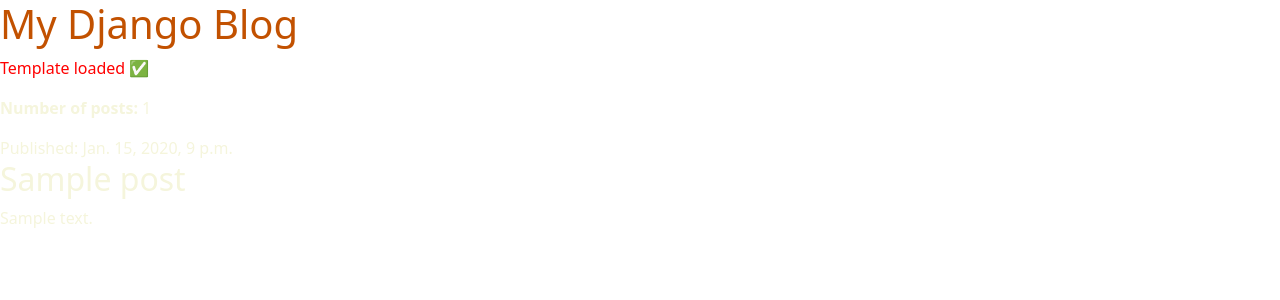
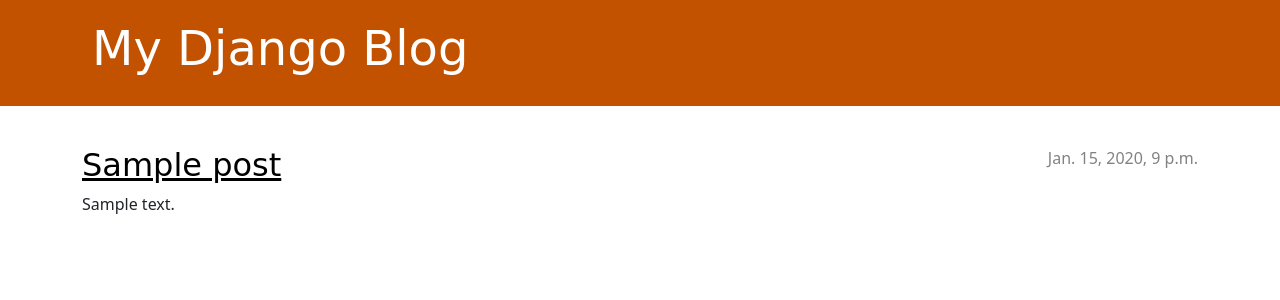
Before and after one commit to sunilbastola/my-django-blog, a Django app: page / in a window 1280 px wide. Shown: the top 300 px of the page. Run offline with Django 5.2, Linux system fonts and the light colour scheme; tables that the repository leaves empty hold one stand-in row (values such as "Sample post").

Commit message:
Added the blog view template

```diff
--- a/blog/static/css/blog.css
+++ b/blog/static/css/blog.css
@@ -1,7 +1,71 @@
-h1 {
-    color: #C25100;
+.page-header {
+  background-color: #c25100;
+  margin-top: 0;
+  margin-bottom: 40px;
+  padding: 20px 20px 20px 40px;
 }
 
-p, article {
-    color: beige;
+.page-header h1,
+.page-header h1 a,
+.page-header h1 a:visited,
+.page-header h1 a:active {
+  color: #ffffff;
+  font-size: 36pt;
+  text-decoration: none;
 }
+
+h1,
+h2,
+h3,
+h4 {
+  font-family: "Lobster", cursive;
+}
+
+.date {
+  color: #828282;
+}
+
+.save {
+  float: right;
+}
+
+.post-form textarea,
+.post-form input {
+  width: 100%;
+}
+
+.top-menu,
+.top-menu:hover,
+.top-menu:visited {
+  color: #ffffff;
+  float: right;
+  font-size: 26pt;
+  margin-right: 20px;
+}
+
+.post {
+  margin-bottom: 70px;
+}
+
+.post h2 a,
+.post h2 a:visited {
+  color: #000000;
+}
+
+.post > .date,
+.post > .actions {
+  float: right;
+}
+
+.btn-secondary,
+.btn-secondary:visited {
+  color: #c25100;
+  background: none;
+  border-color: #c25100;
+  margin-left: 15px;
+}
+
+.btn-secondary:hover {
+  color: #ffffff;
+  background-color: #c25100;
+}
--- /dev/null
+++ b/blog/templates/blog/base.html
@@ -0,0 +1,27 @@
+{% load static %}
+
+<!DOCTYPE html>
+<html>
+  <head>
+    <title>Django Girls blog</title>
+    <link
+      rel="stylesheet"
+      href="https://cdn.jsdelivr.net/npm/bootstrap@5.3.3/dist/css/bootstrap.min.css"
+      integrity="sha384-QWTKZyjpPEjISv5WaRU9OFeRpok6YctnYmDr5pNlyT2bRjXh0JMhjY6hW+ALEwIH"
+      crossorigin="anonymous"
+    />
+    <link rel="stylesheet" href="{% static 'css/blog.css' %}" />
+  </head>
+  <body>
+    <header class="page-header">
+      <div class="container">
+        <h1><a href="/">My Django Blog</a></h1>
+      </div>
+    </header>
+    <main class="container">
+      <div class="row">
+        <div class="col">{% block content %} {% endblock %}</div>
+      </div>
+    </main>
+  </body>
+</html>
--- a/blog/templates/blog/post_list.html
+++ b/blog/templates/blog/post_list.html
@@ -1,28 +1,13 @@
-{% load static %}
-<!DOCTYPE html>
-<html>
-<head>
-    <title>My Django Blog</title>
-    <link rel="stylesheet" href="https://cdn.jsdelivr.net/npm/bootstrap@5.3.3/dist/css/bootstrap.min.css" integrity="sha384-QWTKZyjpPEjISv5WaRU9OFeRpok6YctnYmDr5pNlyT2bRjXh0JMhjY6hW+ALEwIH" crossorigin="anonymous">
-    <link rel="stylesheet" href="{% static 'css/blog.css' %}">
-</head>
-<body>
-    <h1>My Django Blog</h1>
+{% extends "blog/base.html" %}
 
-    <p style="color: red;">Template loaded ✅</p>
-
-    <p><strong>Number of posts:</strong> {{ posts|length }}</p>
-
-    {% if posts %}
-        {% for post in posts %}
-            <article>
-                <time>Published: {{ post.published_date }}</time>
-                <h2>{{ post.title }}</h2>
-                <p>{{ post.text|linebreaksbr }}</p>
-            </article>
-        {% endfor %}
-    {% else %}
-        <p>No posts found.</p>
-    {% endif %}
-</body>
-</html>
+{% block content %}
+    {% for post in posts %}
+        <article class="post">
+            <time class="date">
+                {{ post.published_date }}
+            </time>
+            <h2><a href="{% url 'post_detail' pk=post.pk %}">{{ post.title }}</a></h2>
+            <p>{{ post.text|linebreaksbr }}</p>
+        </article>
+    {% endfor %}
+{% endblock %}
--- a/blog/urls.py
+++ b/blog/urls.py
@@ -3,4 +3,5 @@ from . import views
 
 urlpatterns = [
     path("", views.post_list, name = "post_list"),
+    path("/post/<int:pk>/", views.post_detail, name = 'post_detail'),
 ]
--- a/blog/views.py
+++ b/blog/views.py
@@ -1,4 +1,4 @@
-from django.shortcuts import render
+from django.shortcuts import render, get_object_or_404
 from .models import Post
 from django.utils import timezone
 
@@ -8,3 +8,7 @@ from django.utils import timezone
 def post_list(request):
     posts = Post.objects.filter(published_date__lte = timezone.now()).order_by('published_date')
     return render(request, 'blog/post_list.html', {'posts': posts})
+
+def post_detail(request, pk):
+    post = get_object_or_404(Post, pk=pk)
+    return render(request, 'blog/post_detail.html', {'post': post})
--- a/mysite/settings.py
+++ b/mysite/settings.py
@@ -115,7 +115,10 @@ USE_TZ = True
 STATIC_URL = "/static/"
 
 # Following two lines are added later from Django girls guidebook
-STATIC_ROOT = BASE_DIR/'static'
+STATICFILES_DIRS = [
+    BASE_DIR / "static",
+]
+# STATIC_ROOT = BASE_DIR / 'static'
 
 ALLOWED_HOSTS = ['localhost', '127.0.0.1', 'sunilbastola.pythonanywhere.com']
 
```
Also changed, not shown: blog/templates/blog/post_detail.html (added, +13 -0 lines).
